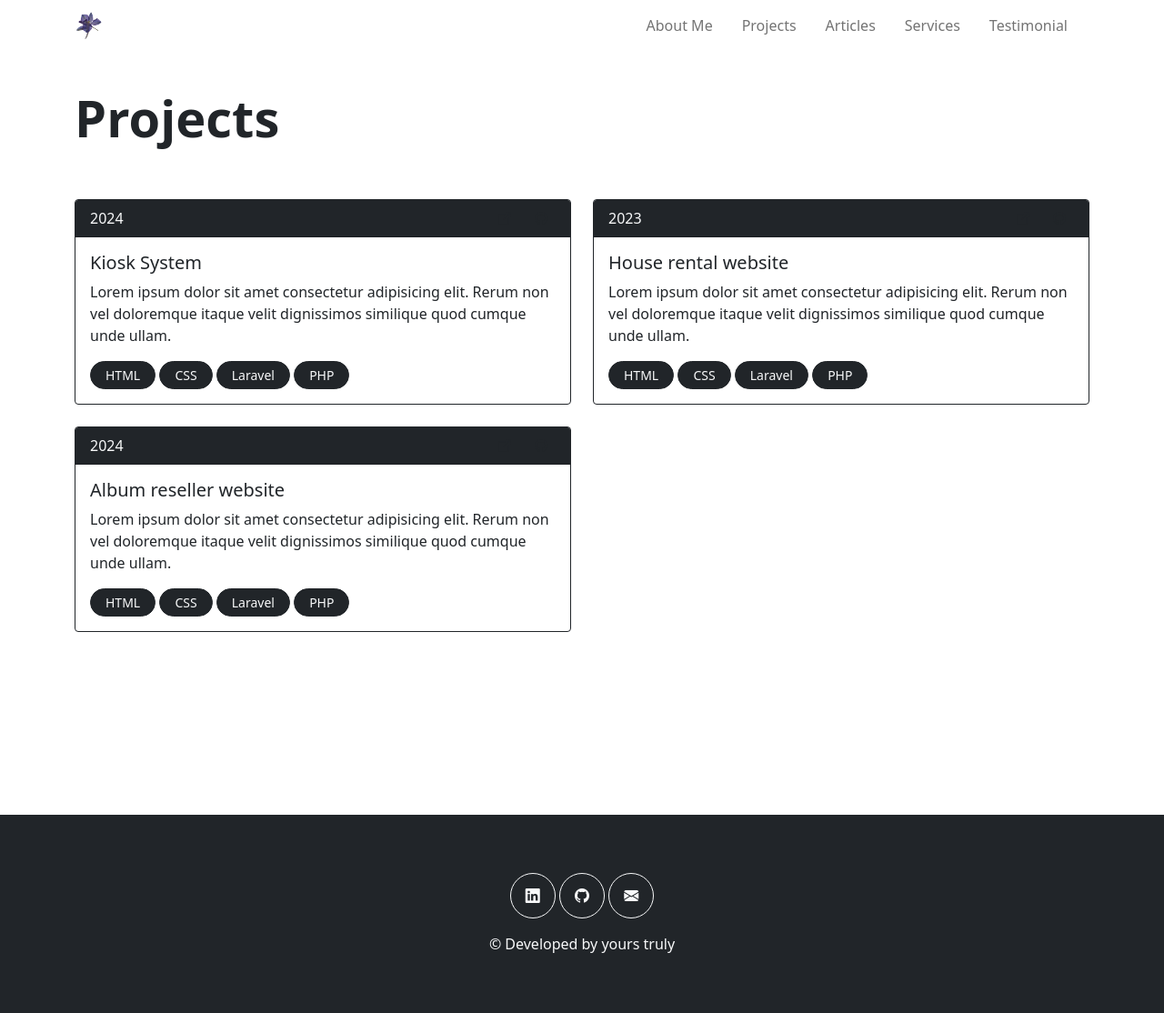
After one commit to gongju-byte/nurulizzati, a Flask app: template templates/project.html in a window 1280 px wide. The commit adds this page. Shown: the whole page at 91% size. Run offline with Flask 3, Linux system fonts and the light colour scheme; the template is opened without the code that fills it, so the values that code supplies are empty.

Commit message:
phase1.2

```diff
--- /dev/null
+++ b/app.py
@@ -0,0 +1,19 @@
+from flask import Flask, render_template, request, redirect, url_for
+
+app = Flask(__name__)
+
+@app.route('/', methods=["post", "get"])
+def index():
+    return render_template('index.html', status = "index")
+
+@app.route('/about', methods=["post", "get"])
+def about():
+    return render_template('aboutme.html', status = "about")
+
+@app.route('/project', methods=["post", "get"])
+def projcet():
+    return render_template('project.html', status = "project")
+
+
+if __name__ == '__main__':
+    app.run(debug=True)
--- a/static/css/style.css
+++ b/static/css/style.css
@@ -6,14 +6,14 @@
 }
 
 /*Project cards*/
-.card {
+#projectsection .card {
   position: relative;
   overflow: hidden;
   transition: color 0.3s ease;
   z-index: 0;
 }
 
-.card::before {
+#projectsection .card::before {
   content: "";
   position: absolute;
   bottom: 0;
@@ -26,17 +26,17 @@
   pointer-events: none;
 }
 
-.card:hover::before {
+#projectsection .card:hover::before {
   height: 100%;
 }
 
-.card * {
+#projectsection .card * {
   position: relative;
   z-index: 2;
   transition: color 0.3s ease;
   color: inherit;
 }
 
-.card:hover * {
+#projectsection .card:hover * {
   color: white;
 }
--- /dev/null
+++ b/templates/footer.html
@@ -0,0 +1,30 @@
+<html lang="en">
+<head>
+    <meta charset="UTF-8">
+    <meta name="viewport" content="width=device-width, initial-scale=1.0">
+    <meta name="description" content="Portfolio of Jwoo">
+    <meta name="author" content="Izzati">
+    <link rel="icon" href="/static/images/flower.png">
+
+    <link rel="stylesheet" href="https://cdnjs.cloudflare.com/ajax/libs/bootstrap-icons/1.8.1/font/bootstrap-icons.min.css">
+    <link href="https://cdn.jsdelivr.net/npm/bootstrap@5.0.2/dist/css/bootstrap.min.css" rel="stylesheet" integrity="sha384-EVSTQN3/azprG1Anm3QDgpJLIm9Nao0Yz1ztcQTwFspd3yD65VohhpuuCOmLASjC" crossorigin="anonymous">
+
+    <link rel="preconnect" href="https://fonts.googleapis.com">
+    <link rel="preconnect" href="https://fonts.gstatic.com" crossorigin>
+    <link href="https://fonts.googleapis.com/css2?family=Questrial&display=swap" rel="stylesheet">
+
+    <link rel="stylesheet" href="static/css/style.css">
+</head>
+
+<body>
+    <div class="mt-5 py-5 text-center bg-dark text-light">
+        <div class="text-center py-3">
+            <a href="#" class="btn btn-md btn-outline-light p-3 rounded-pill"><i class="bi bi-linkedin" title="Visit website"></i></a>
+            <a href="#" class="btn btn-md btn-outline-light p-3 rounded-pill"><i class="bi bi-github" title="Visit website"></i></a>
+            <a href="#" class="btn btn-md btn-outline-light p-3 rounded-pill"><i class="bi bi-envelope-fill" title="Visit website"></i></a>
+        </div>
+        <p>&#169; Developed by yours truly</p>
+    </div>
+</body>
+
+</html>
--- a/aboutme.html
+++ b/templates/navbar.html
@@ -5,8 +5,6 @@
     <meta name="description" content="Portfolio of Jwoo">
     <meta name="author" content="Izzati">
     <link rel="icon" href="/static/images/flower.png">
-
-    <title>Nurul Izzati</title>
 
     <link rel="stylesheet" href="https://cdnjs.cloudflare.com/ajax/libs/bootstrap-icons/1.8.1/font/bootstrap-icons.min.css">
     <link href="https://cdn.jsdelivr.net/npm/bootstrap@5.0.2/dist/css/bootstrap.min.css" rel="stylesheet" integrity="sha384-EVSTQN3/azprG1Anm3QDgpJLIm9Nao0Yz1ztcQTwFspd3yD65VohhpuuCOmLASjC" crossorigin="anonymous">
@@ -22,7 +20,7 @@
     <!--Navbar-->
     <nav class="navbar navbar-expand-lg navbar-light fixed-top">
         <div class="container">
-            <a class="navbar-brand" href="index.html">
+            <a class="navbar-brand" href="/">
                 <img src="static/images/flower.png" width="30">
             </a>
 
@@ -33,38 +31,24 @@
             <div class="collapse navbar-collapse" id="navbarSupportedContent">
                 <ul class="navbar-nav ms-auto mb-2 mb-lg-0">
                     <li class="nav-item me-3">
-                        <a class="nav-link active" href="aboutme.html">About Me</a>
+                        <a class="nav-link {% if status == 'about' %}active{% endif %}" href="/about">About Me</a>
                     </li>
                     <li class="nav-item me-3">
-                        <a class="nav-link" href="project.html">Projects</a>
+                        <a class="nav-link {% if status == 'project' %}active{% endif %}" href="/project">Projects</a>
                     </li>
                     <li class="nav-item me-3">
-                        <a class="nav-link" href="article.html">Articles</a>
+                        <a class="nav-link {% if status == 'article' %}active{% endif %}" href="/article">Articles</a>
+                    </li>
+                    <li class="nav-item me-3">
+                        <a class="nav-link {% if status == 'service' %}active{% endif %}" href="/service">Services</a>
+                    </li>
+                    <li class="nav-item me-3">
+                        <a class="nav-link {% if status == 'testimonials' %}active{% endif %}" href="/testimonials">Testimonial</a>
                     </li>
                 </ul>
             </div>
         </div>
     </nav>
-
-    <div class="container">
-        <div class="row justify-content-center align-items-center my-5 mt-5">
-            <div class="col-12 col-md-8">
-                <h1 class="display-5 fw-bold">Hey, I am Izzati</h1>
-                <p class="my-3">Lorem ipsum dolor sit amet consectetur adipisicing elit. Inventore distinctio ullam beatae quae molestias ipsum magni sint tempora similique aperiam, nostrum corporis quos voluptatibus totam quia adipisci accusamus reprehenderit earum ut molestiae labore ratione atque! Ducimus unde fugiat quae sunt sit at rerum ea? Atque saepe dicta hic nobis deserunt possimus iure explicabo quidem? Eligendi ipsa modi commodi doloribus, adipisci officia dolore veniam vitae facilis molestiae illo dicta ullam minus at libero nisi pariatur! Maiores quidem eos earum sed dignissimos officia! Expedita, illum aut! Doloremque nisi at, iste incidunt facilis culpa, quia quae natus reiciendis neque, optio quis? Maxime, quisquam!</p>
-                <a href="static/RESUME.pdf" class="btn btn-dark rounded-pill">My resume</a>
-            </div>
-
-            <div class="col-12 col-md-4 d-flex justify-content-center align-items-center">
-                <img src="static/images/me.png" alt="Izzati" class="img-fluid rounded-circle" style="object-fit: contain;">
-            </div>
-        </div>
-    </div>
-
-
     <script src="https://cdn.jsdelivr.net/npm/bootstrap@5.0.2/dist/js/bootstrap.bundle.min.js" integrity="sha384-MrcW6ZMFYlzcLA8Nl+NtUVF0sA7MsXsP1UyJoMp4YLEuNSfAP+JcXn/tWtIaxVXM" crossorigin="anonymous"></script>
 </body>
-
-<footer class="container h-25 d-flex flex-column justify-content-end">
-    <p class="text-center">&#169; Developed by yours truly</p>
-</footer>
 </html>
--- /dev/null
+++ b/templates/project.html
@@ -0,0 +1,102 @@
+<html lang="en">
+<head>
+    <meta charset="UTF-8">
+    <meta name="viewport" content="width=device-width, initial-scale=1.0">
+    <meta name="description" content="Portfolio of Jwoo">
+    <meta name="author" content="Izzati">
+    <link rel="icon" href="/static/images/flower.png">
+
+    <title>Project</title>
+
+    <link rel="stylesheet" href="https://cdnjs.cloudflare.com/ajax/libs/bootstrap-icons/1.8.1/font/bootstrap-icons.min.css">
+    <link href="https://cdn.jsdelivr.net/npm/bootstrap@5.0.2/dist/css/bootstrap.min.css" rel="stylesheet" integrity="sha384-EVSTQN3/azprG1Anm3QDgpJLIm9Nao0Yz1ztcQTwFspd3yD65VohhpuuCOmLASjC" crossorigin="anonymous">
+
+    <link rel="preconnect" href="https://fonts.googleapis.com">
+    <link rel="preconnect" href="https://fonts.gstatic.com" crossorigin>
+    <link href="https://fonts.googleapis.com/css2?family=Questrial&display=swap" rel="stylesheet">
+
+    <link rel="stylesheet" href="static/css/style.css">
+</head>
+
+<body>
+    <!--Navbar-->
+    {% include "navbar.html" %}
+
+    <div class="container">
+        <div class="min-vh-100 mt-5">
+            <h1 class="display-4 fw-bold d-flex flex-column justify-content-center py-5">Projects</h1>
+            <!--Projects Cards-->
+            <div class="row row-cols-1 row-cols-md-2 g-4">
+                <div class="col">
+                    <div class="card border-dark h-100">
+                        <div class="card-header bg-dark text-light d-flex justify-content-between align-items-center">
+                            <span>2024</span>
+                            <div class="d-flex gap-2 align-items-center">
+                                <a href="#" class="btn btn-sm"><i class="bi bi-box-arrow-up-right" title="Visit website"></i></a>
+                                <a href="#" class="btn btn-sm"><i class="bi bi-github" title="Github"></i></a>
+                            </div>
+                        </div>
+                        <div class="card-body">
+                            <h5 class="card-title">Kiosk System</h5>
+                            <p class="card-text mt-2">Lorem ipsum dolor sit amet consectetur adipisicing elit. Rerum non vel doloremque itaque velit dignissimos similique quod cumque unde ullam.</p>
+                            <div>
+                                <button class="btn btn-dark text-light btn-sm rounded-pill px-3">HTML</button>
+                                <button class="btn btn-dark text-light btn-sm rounded-pill px-3">CSS</button>
+                                <button class="btn btn-dark text-light btn-sm rounded-pill px-3">Laravel</button>
+                                <button class="btn btn-dark text-light btn-sm rounded-pill px-3">PHP</button>
+                            </div>
+                        </div>
+                    </div>
+                </div>
+                <div class="col">
+                    <div class="card border-dark h-100">
+                        <div class="card-header bg-dark text-light d-flex justify-content-between align-items-center">
+                            <span>2023</span>
+                            <div class="d-flex gap-2 align-items-center">
+                                <a href="#" class="btn btn-sm"><i class="bi bi-box-arrow-up-right" title="Visit website"></i></a>
+                                <a href="#" class="btn btn-sm"><i class="bi bi-github" title="Github"></i></a>
+                            </div>
+                        </div>
+                        <div class="card-body">
+                            <h5 class="card-title">House rental website</h5>
+                            <p class="card-text mt-2">Lorem ipsum dolor sit amet consectetur adipisicing elit. Rerum non vel doloremque itaque velit dignissimos similique quod cumque unde ullam.</p>
+                            <div>
+                                <button class="btn btn-dark text-light btn-sm rounded-pill px-3">HTML</button>
+                                <button class="btn btn-dark text-light btn-sm rounded-pill px-3">CSS</button>
+                                <button class="btn btn-dark text-light btn-sm rounded-pill px-3">Laravel</button>
+                                <button class="btn btn-dark text-light btn-sm rounded-pill px-3">PHP</button>
+                            </div>
+                        </div>
+                    </div>
+                </div>
+                <div class="col">
+                    <div class="card border-dark h-100">
+                        <div class="card-header bg-dark text-light d-flex justify-content-between align-items-center">
+                            <span>2024</span>
+                            <div class="d-flex gap-2 align-items-center">
+                                <a href="#" class="btn btn-sm"><i class="bi bi-box-arrow-up-right" title="Visit website"></i></a>
+                                <a href="#" class="btn btn-sm"><i class="bi bi-github" title="Github"></i></a>
+                            </div>
+                        </div>
+                        <div class="card-body">
+                            <h5 class="card-title">Album reseller website</h5>
+                            <p class="card-text mt-2">Lorem ipsum dolor sit amet consectetur adipisicing elit. Rerum non vel doloremque itaque velit dignissimos similique quod cumque unde ullam.</p>
+                            <div>
+                                <button class="btn btn-dark text-light btn-sm rounded-pill px-3">HTML</button>
+                                <button class="btn btn-dark text-light btn-sm rounded-pill px-3">CSS</button>
+                                <button class="btn btn-dark text-light btn-sm rounded-pill px-3">Laravel</button>
+                                <button class="btn btn-dark text-light btn-sm rounded-pill px-3">PHP</button>
+                            </div>
+                        </div>
+                    </div>
+                </div>
+            </div>
+        </div>
+    </div>
+
+    <!--Footer-->
+    {% include "footer.html" %}
+
+    <script src="https://cdn.jsdelivr.net/npm/bootstrap@5.0.2/dist/js/bootstrap.bundle.min.js" integrity="sha384-MrcW6ZMFYlzcLA8Nl+NtUVF0sA7MsXsP1UyJoMp4YLEuNSfAP+JcXn/tWtIaxVXM" crossorigin="anonymous"></script>
+</body>
+</html>
```
Also changed, not shown: project.html (deleted, +0 -125 lines), templates/aboutme.html (added, +46 -0 lines), templates/index.html (renamed from index.html, +6 -38 lines).
